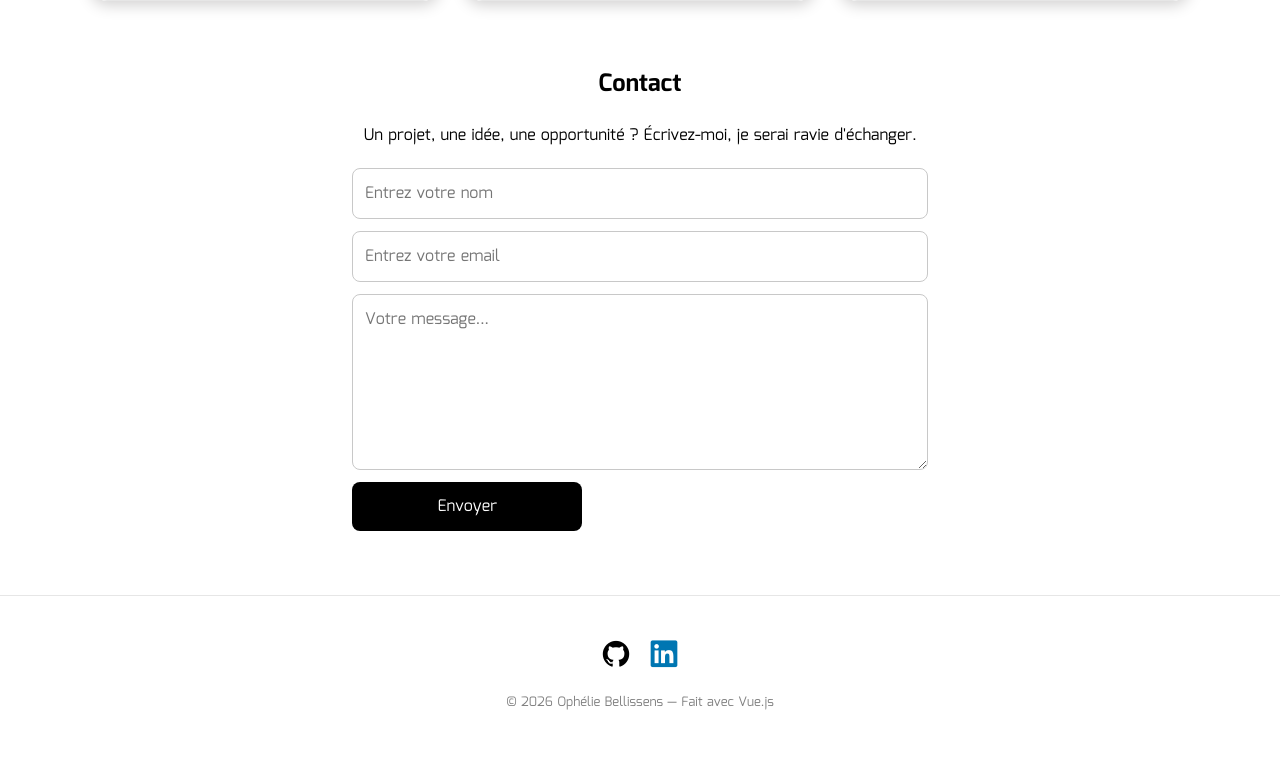
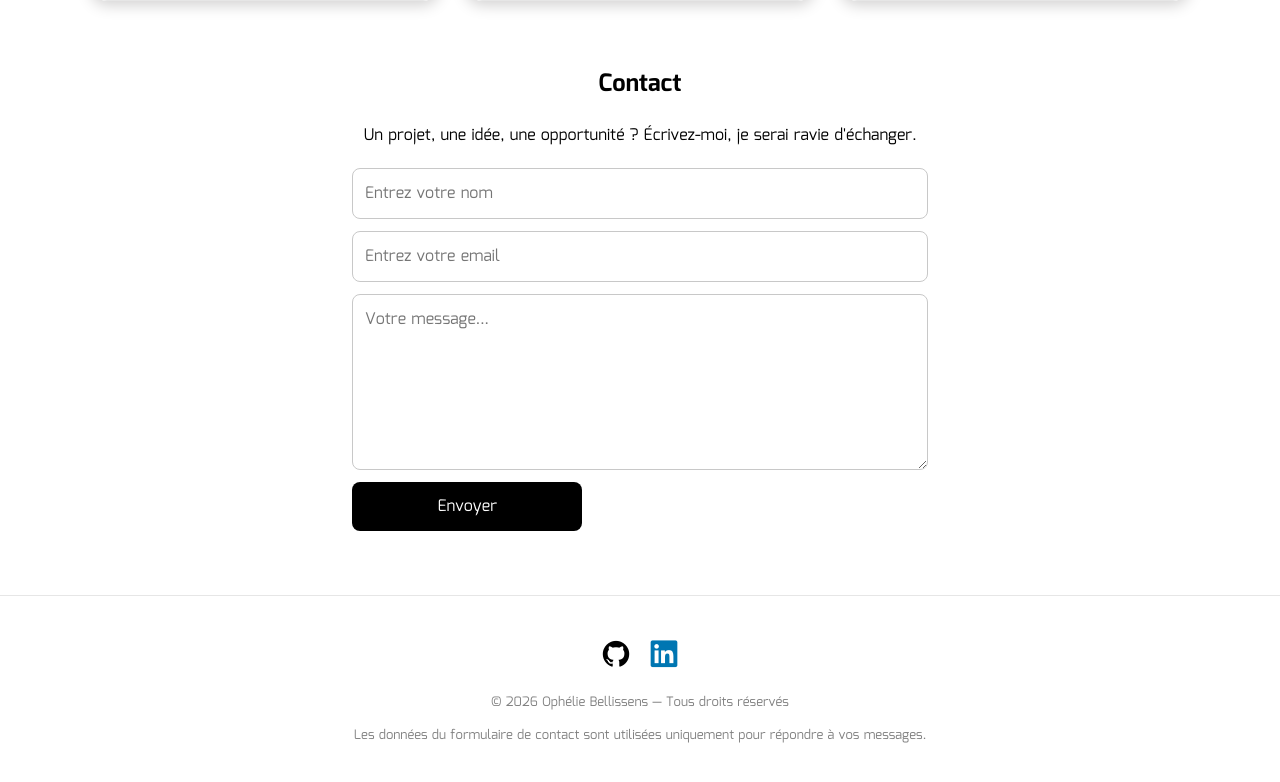
Before and after one commit to Equinoxya/portefolio_dev, a Vue app in the folder portefolio/: page / in a window 1280 px wide. Shown: the part 2009-2791 px from the top of the page. Before the commit the page ends 2762 px from the top, so only its background shows below. Built offline with nearby package versions, Linux system fonts and the light colour scheme.

Commit message:
Update footer text for copyright and add legal notice regarding contact form data usage

```diff
--- a/portefolio/src/components/Footer.vue
+++ b/portefolio/src/components/Footer.vue
@@ -8,7 +8,8 @@
                 <i class="devicon-linkedin-plain colored"></i>
             </a>
         </div>
-        <p class="credit">© 2026 Ophélie Bellissens — Fait avec Vue.js</p>
+        <p class="credit">© 2026 Ophélie Bellissens — Tous droits réservés</p>
+<p class="legal">Les données du formulaire de contact sont utilisées uniquement pour répondre à vos messages.</p>
     </footer>
 </template>
 
@@ -39,7 +40,11 @@
     text-decoration: none;
 }
 
-.credit {
+.credit{
+    font-size: 13px;
+    color: gray;
+}
+.legal{
     font-size: 13px;
     color: gray;
 }
```
